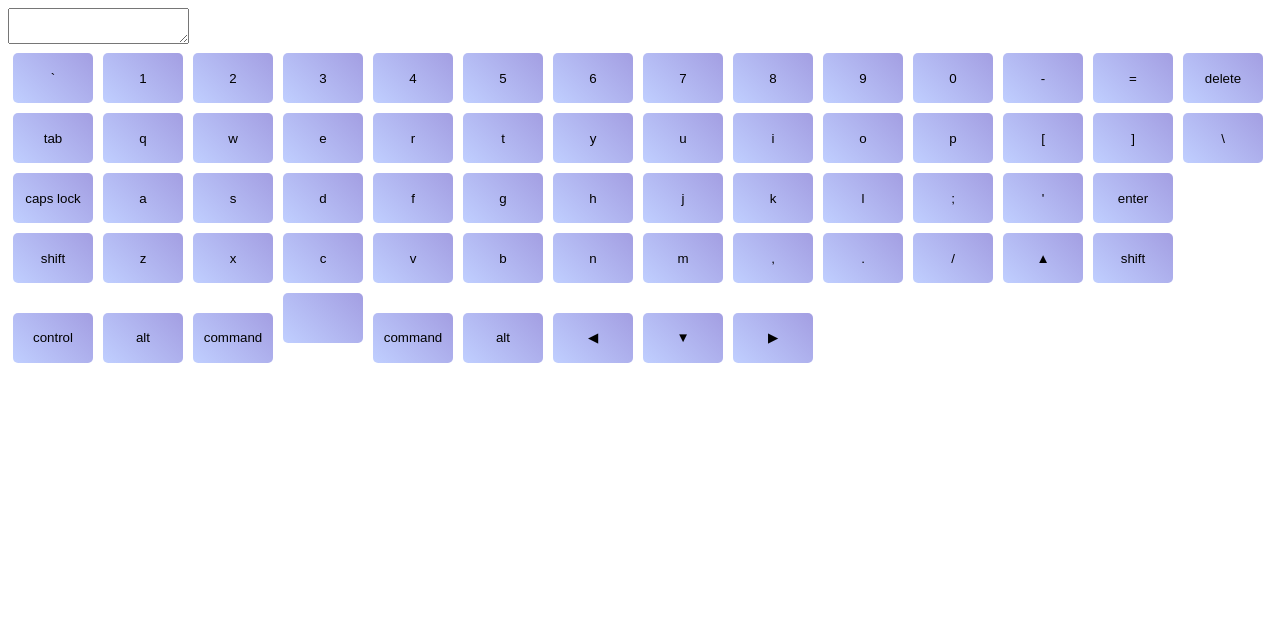
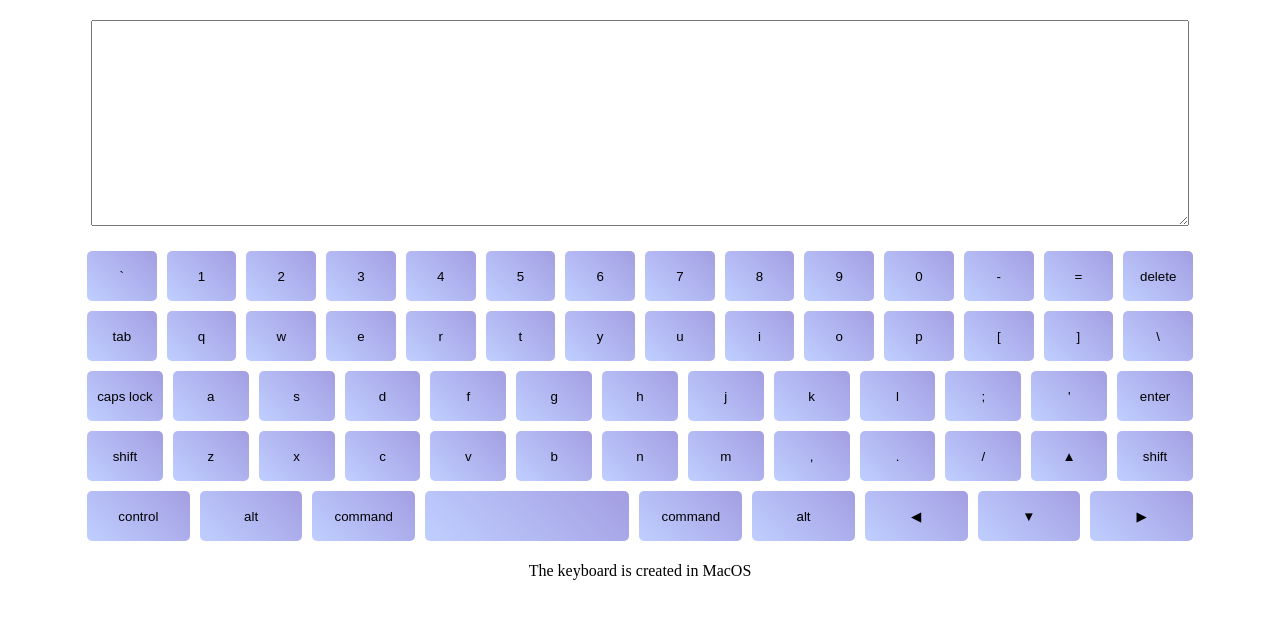
Before and after one commit to iisakjanova/virtual-keyboard, a website with bundled scripts: page index.html in a window 1280 px wide. Built offline with nearby package versions, Linux system fonts and the light colour scheme.

Commit message:
feat: add styles

```diff
--- a/app.js
+++ b/app.js
@@ -26,3 +26,8 @@ const handleKeyClick = (letter) => {
 const keyboard = new Keyboard(keyboardKontainer, handleKeyClick);
 
 keyboard.render();
+
+const descriptionText = document.createElement('p');
+descriptionText.textContent = 'The keyboard is created in MacOS';
+descriptionText.className = 'description';
+app.append(descriptionText);
--- a/keyboard.js
+++ b/keyboard.js
@@ -25,6 +25,11 @@ class Keyboard {
       const { name, shiftName } = Object.values(row[i])[0];
       const label = this.capitalization && shiftName ? shiftName : name;
       key.textContent = label;
+
+      if (key.id === 'Space') {
+        key.classList.add('space');
+      }
+
       keysRow.append(key);
     }
 
--- a/style.css
+++ b/style.css
@@ -1,5 +1,32 @@
+#page {
+  max-width: 1400px;
+  padding: 0 20px;
+  margin: 0 auto;
+}
+
+.textInput {
+  width: 88%;
+  margin: 20px auto;
+  display: block;
+  height: 200px;
+}
+
+.keyboard {
+  display: flex;
+  width: 90%;
+  flex-direction: column;
+  align-items: center;
+  margin: 0 auto;
+}
+
+.row {
+  display: flex;
+  width: 100%;
+  justify-content: center;
+}
+
 .key {
-  width: 80px;
+  width: 10%;
   height: 50px;
   margin: 5px;
   background: linear-gradient(45deg, #c0cfff, #a39ee2);
@@ -17,7 +44,15 @@
   outline: none;
 }
 
+.space {
+  width: 20%;
+}
+
 .pressed {
   background: linear-gradient(to bottom, #502d6c 0%, #1c0e3b 100%);
   color: aliceblue;
 }
+
+.description {
+  text-align: center;
+}
```
